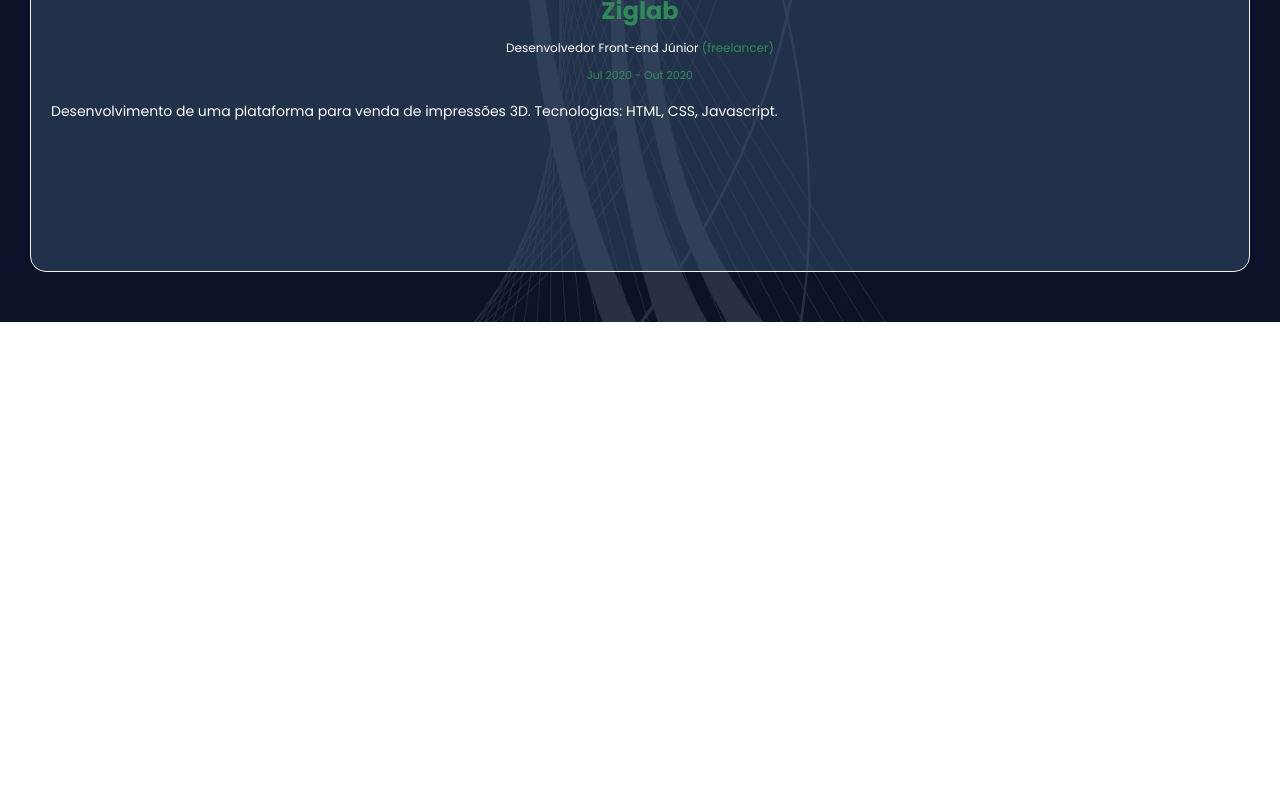
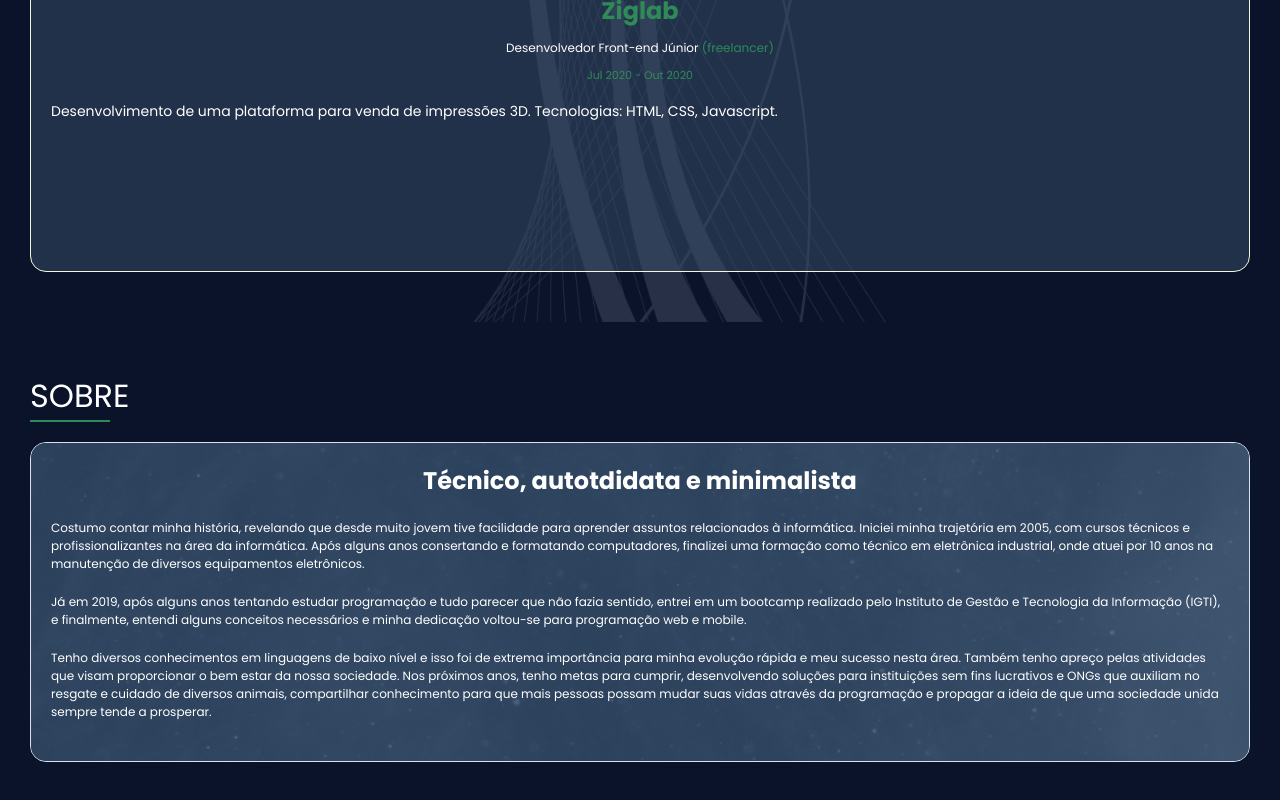
Before and after one commit to viperluan/portfolio, a React (Vite) app: page / in a window 1280 px wide. Shown: the part 3788-4588 px from the top of the page. Before the commit the page ends 4110 px from the top, so only its background shows below. Built offline with nearby package versions, Linux system fonts and the light colour scheme.

Commit message:
adiciona section about no app

```diff
--- a/src/App.tsx
+++ b/src/App.tsx
@@ -1,10 +1,10 @@
 import './App.scss';
 
 import { MenuMobile } from '~layout/menuMobile';
+import { About } from '~layout/section/about';
 import { Main } from '~layout/section/main';
 import { Portfolio } from '~layout/section/portfolio';
-
-import { Resume } from './components/layout/section/resume';
+import { Resume } from '~layout/section/resume';
 
 function App() {
   return (
@@ -14,6 +14,7 @@ function App() {
       <Main />
       <Portfolio />
       <Resume />
+      <About />
     </div>
   );
 }
```
